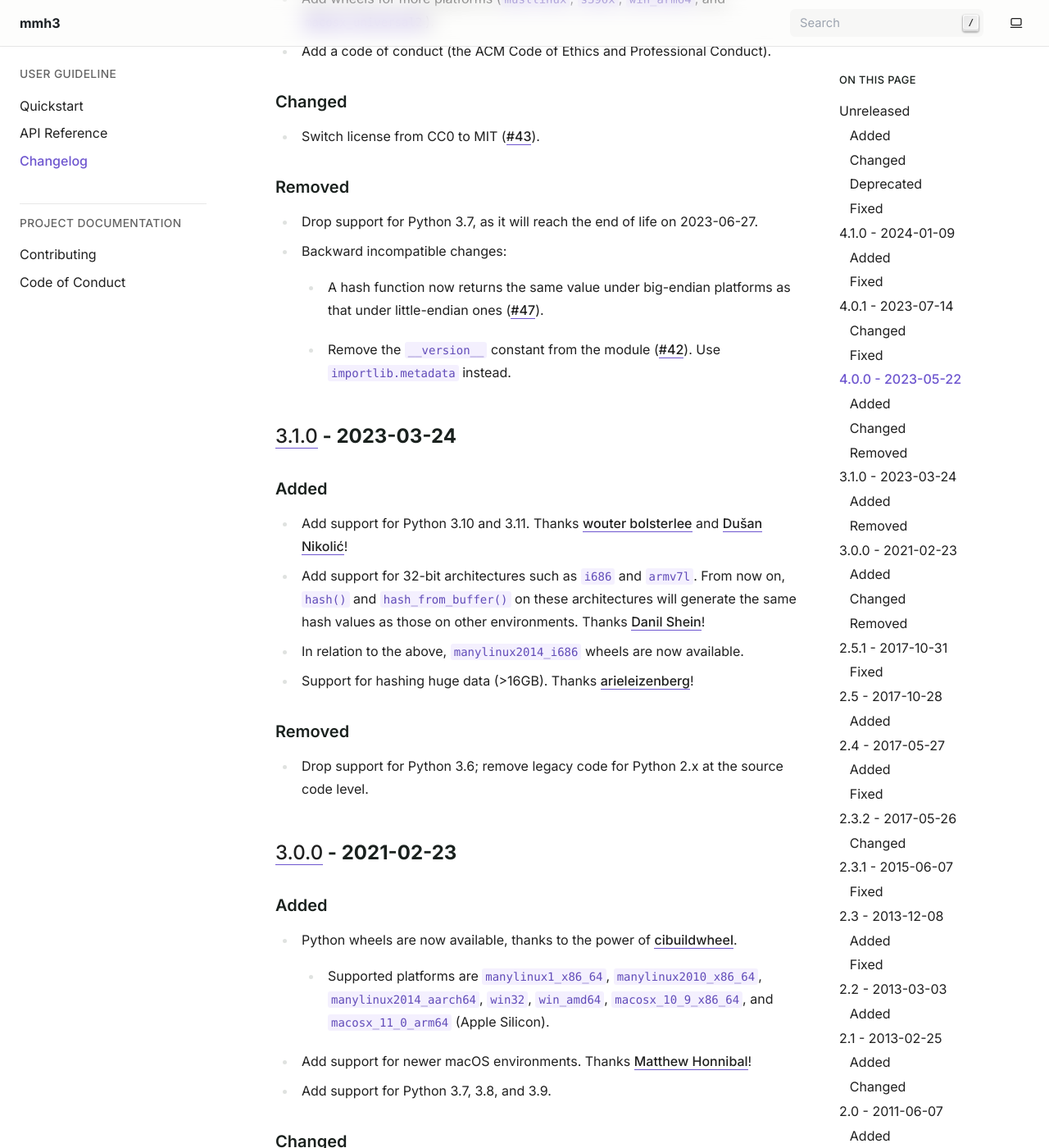
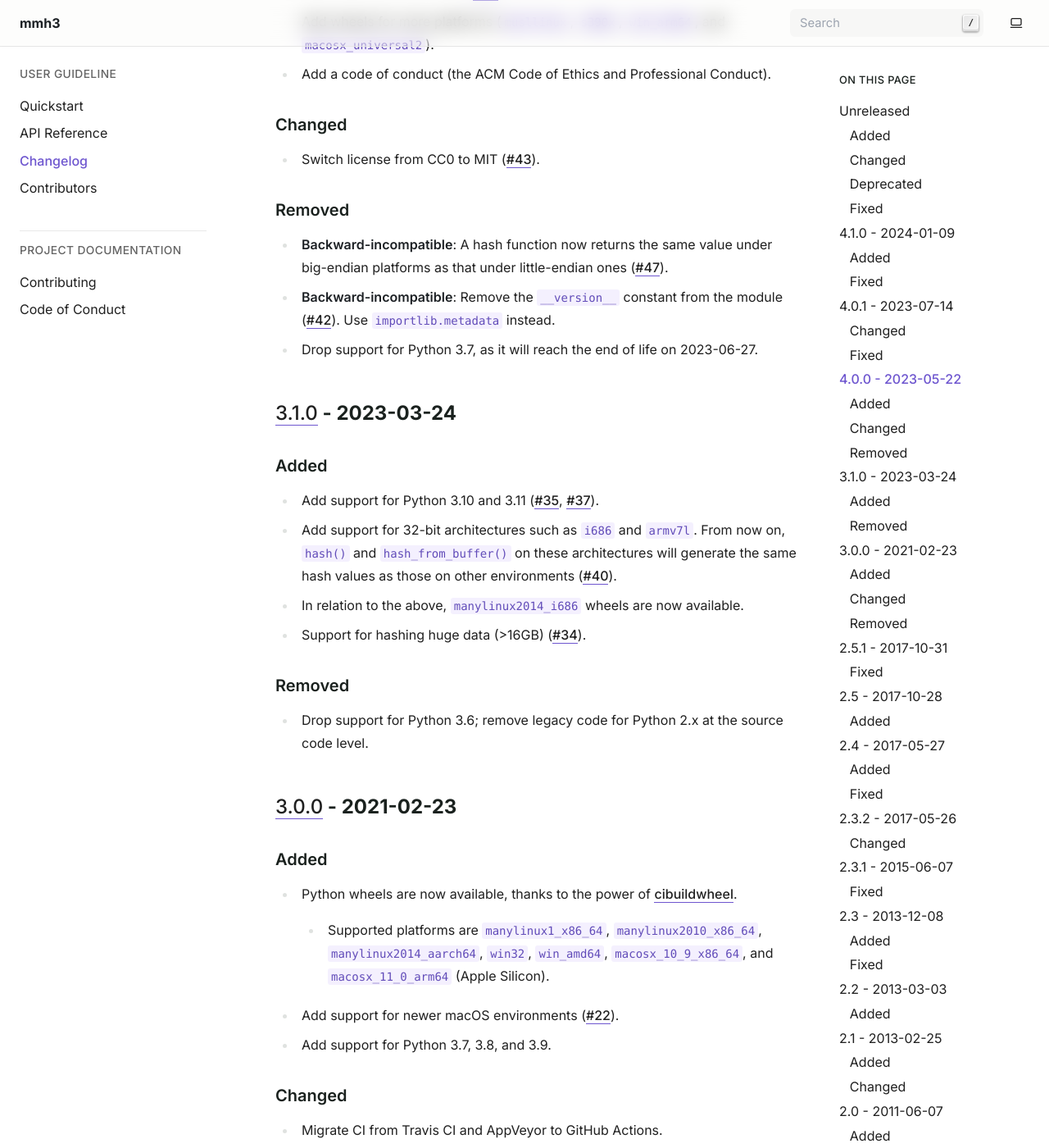
Before and after one commit to hajimes/mmh3, a Sphinx documentation site: the page built from docs/changelog.md, in a window 1280 px wide and 1400 px high, scrolled down 2192 px. Shown: the whole window at 82% size. Built offline with Sphinx 7.4.7, drawn with Linux system fonts in a browser that asks for light colours; some of the changed text lies outside the part shown.

Commit message:
Add CONTRIBUTORS.md (#86)

```diff
--- a/CHANGELOG.md
+++ b/CHANGELOG.md
@@ -1,10 +1,14 @@
 # Changelog
 
-All notable changes to this project will be documented here.
+All notable changes to this project will be documented here. For a list of
+contributors, see the
+[Contributors](https://mmh3.readthedocs.io/en/latest/CONTRIBUTORS.html) page.
 
-The format is based on [Keep a Changelog](https://keepachangelog.com/en/1.1.0/).
+The format is based on
+[Keep a Changelog 1.1.0](https://keepachangelog.com/en/1.1.0/).
 This project has adhered to
-[Semantic Versioning](https://semver.org/spec/v2.0.0.html) since version 3.0.0.
+[Semantic Versioning 2.0.0](https://semver.org/spec/v2.0.0.html)
+since version 3.0.0.
 
 ## [Unreleased]
 
@@ -93,29 +101,28 @@ This project has adhered to
 
 ### Removed
 
+- **Backward-incompatible**: A hash function now returns the same value under
+  big-endian platforms as that under little-endian ones
+  ([#47](https://github.com/hajimes/mmh3/issues/47)).
+- **Backward-incompatible**: Remove the `__version__` constant from the module
+  ([#42](https://github.com/hajimes/mmh3/issues/42)). Use `importlib.metadata`
+  instead.
 - Drop support for Python 3.7, as it will reach the end of life on 2023-06-27.
-- Backward incompatible changes:
-  - A hash function now returns the same value under big-endian platforms as
-    that under little-endian ones
-    ([#47](https://github.com/hajimes/mmh3/issues/47)).
-  - Remove the `__version__` constant from the module
-    ([#42](https://github.com/hajimes/mmh3/issues/42)). Use `importlib.metadata`
-    instead.
 
 ## [3.1.0] - 2023-03-24
 
 ### Added
 
-- Add support for Python 3.10 and 3.11. Thanks
-  [wouter bolsterlee](https://github.com/wbolster) and
-  [Dušan Nikolić](https://github.com/n-dusan)!
+- Add support for Python 3.10 and 3.11
+  ([#35](https://github.com/hajimes/mmh3/pull/35),
+  [#37](https://github.com/hajimes/mmh3/pull/37)).
 - Add support for 32-bit architectures such as `i686` and `armv7l`. From now on,
   `hash()` and `hash_from_buffer()` on these architectures will generate the
-  same hash values as those on other environments. Thanks
-  [Danil Shein](https://github.com/dshein-alt)!
+  same hash values as those on other environments
+  ([#40](https://github.com/hajimes/mmh3/pull/40)).
 - In relation to the above, `manylinux2014_i686` wheels are now available.
-- Support for hashing huge data (>16GB). Thanks
-  [arieleizenberg](https://github.com/arieleizenberg)!
+- Support for hashing huge data (>16GB)
+  ([#34](https://github.com/hajimes/mmh3/pull/34)).
 
 ### Removed
 
@@ -131,8 +138,8 @@ This project has adhered to
   - Supported platforms are `manylinux1_x86_64`, `manylinux2010_x86_64`,
     `manylinux2014_aarch64`, `win32`, `win_amd64`, `macosx_10_9_x86_64`, and
     `macosx_11_0_arm64` (Apple Silicon).
-- Add support for newer macOS environments. Thanks
-  [Matthew Honnibal](https://github.com/honnibal)!
+- Add support for newer macOS environments
+  ([#22](https://github.com/hajimes/mmh3/pull/22)).
 - Add support for Python 3.7, 3.8, and 3.9.
 
 ### Changed
@@ -147,21 +154,21 @@ This project has adhered to
 
 ### Fixed
 
-- Bugfix for `hash_bytes()`. Thanks [doozr](https://github.com/doozr)!
+- Bugfix for `hash_bytes()` ([#15](https://github.com/hajimes/mmh3/pull/15)).
 
 ## [2.5] - 2017-10-28
 
 ### Added
 
-- Add `hash_from_buffer()`. Thanks [Dimitri Vorona](https://github.com/alendit)!
+- Add `hash_from_buffer()` ([#13](https://github.com/hajimes/mmh3/pull/13)).
 - Add a keyword argument `signed`.
 
 ## [2.4] - 2017-05-27
 
 ### Added
 
-- Support seeds with 32-bit unsigned integers; thanks
-  [Alexander Maznev](https://github.com/pik)!
+- Support seeds with 32-bit unsigned integers
+  ([#6](https://github.com/hajimes/mmh3/pull/6)).
 - Support 64-bit data (under 64-bit environments)
 - Add unit testing and continuous integration with Travis CI and AppVeyor.
 
@@ -183,16 +190,15 @@ This project has adhered to
 
 ## [2.3] - 2013-12-08
 
-The first two commits are from [Derek Wilson](https://github.com/underrun).
-Thanks!
-
 ### Added
 
-- Add `hash128()`, which returns a 128-bit signed integer.
+- Add `hash128()`, which returns a 128-bit signed integer
+  ([#3](https://github.com/hajimes/mmh3/pull/3)).
 
 ### Fixed
 
-- Fix a misplaced operator which could cause memory leak in a rare condition.
+- Fix a misplaced operator which could cause memory leak in a rare condition
+  ([#2](https://github.com/hajimes/mmh3/pull/2)).
 - Fix a malformed value to a Python/C API function which may cause runtime
   errors in recent Python 3.x versions.
 
@@ -201,8 +207,8 @@ Thanks!
 ### Added
 
 - Improve portability to support systems with old gcc (version < 4.4) such as
-  CentOS/RHEL 5.x. (Commit from
-  [Micha Gorelick](https://github.com/mynameisfiber). Thanks!)
+  CentOS/RHEL 5.x
+  ([#1](https://github.com/hajimes/mmh3/pull/1)).
 
 ## [2.1] - 2013-02-25
 
--- a/docs/index.rst
+++ b/docs/index.rst
@@ -9,6 +9,7 @@ mmh3 is a Python extension for `MurmurHash (MurmurHash3) <https://en.wikipedia.o
    Quickstart<quickstart>
    api
    Changelog<changelog>
+   CONTRIBUTORS
 
 .. toctree::
    :maxdepth: 2
```
Also changed, not shown: other parts of CHANGELOG.md (+9 -5 lines), README.md (+9 -5 lines), docs/CONTRIBUTORS.md (added, +65 -0 lines).
